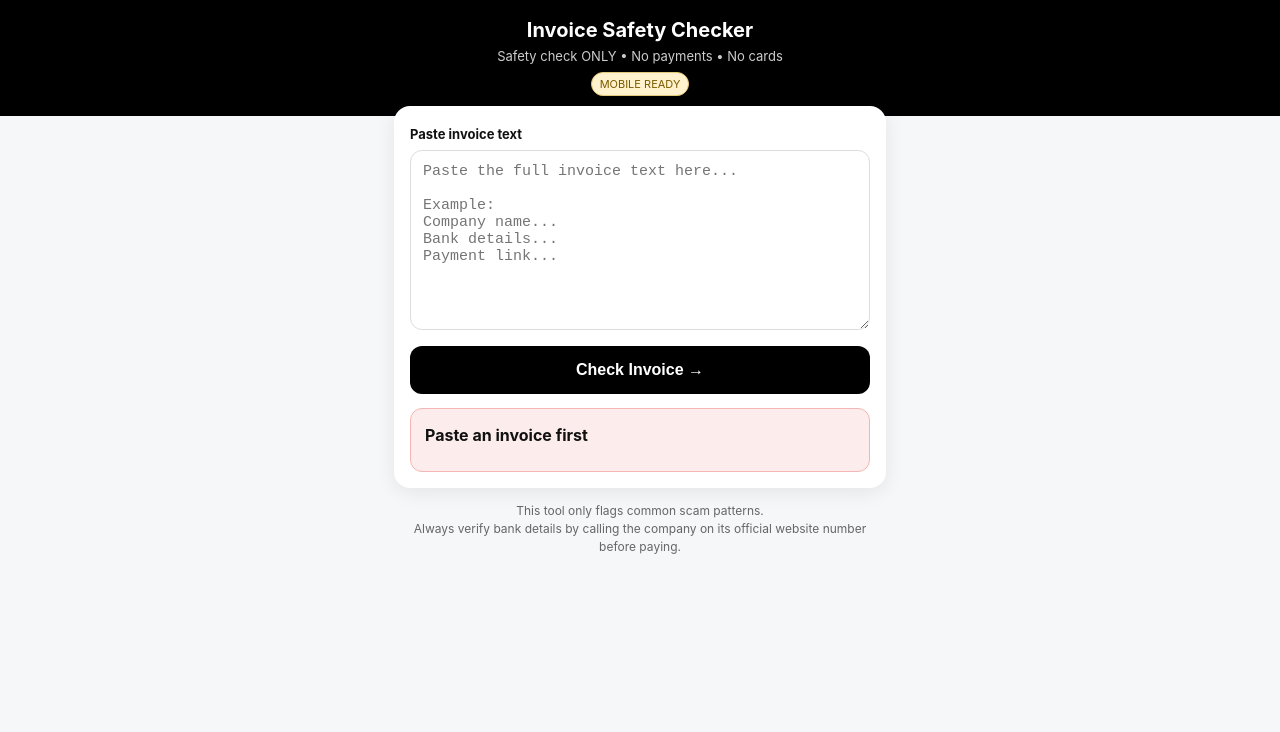
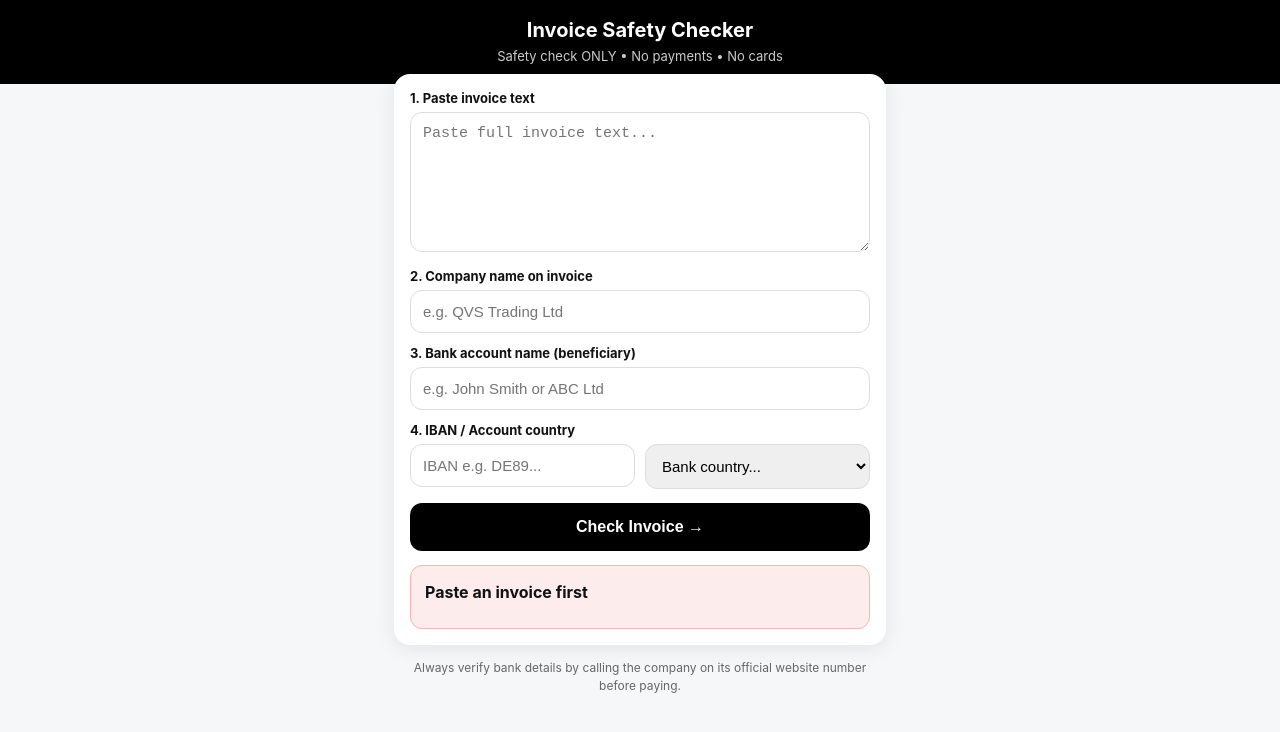
Before and after one commit to Topshugar/invoicesafetychecker, a plain HTML site: page index.html in a window 1280 px wide. Both pictures are taken after a click on the button "Check Invoice →". Drawn offline with Linux system fonts and the light colour scheme.

Commit message:
Update index.html

```diff
--- a/index.html
+++ b/index.html
@@ -11,18 +11,22 @@ body{margin:0;font-family:-apple-system,BlinkMacSystemFont,"Segoe UI",Roboto,san
 .top h1{font-size:20px;margin:0}
 .top p{font-size:13px;opacity:.8;margin:6px 0 0}
 .wrap{max-width:520px;margin:-10px auto 0;padding:0 14px 30px}
-.card{background:#fff;border-radius:16px;padding:16px;box-shadow:0 4px 20px rgba(0,0,0,.08)}
-.label{font-size:13px;font-weight:700;margin:4px 0 8px}
-textarea{width:100%;min-height:180px;padding:12px;border:1px solid #ddd;border-radius:12px;font-size:15px;outline:none;resize:vertical}
-textarea:focus{border-color:#000}
-.btn{width:100%;padding:15px;border:none;border-radius:12px;background:#000;color:#fff;font-size:16px;font-weight:700;margin-top:12px}
+.card{background:#fff;border-radius:16px;padding:16px;box-shadow:0 4px 20px rgba(0,0,0,.08);margin-bottom:12px}
+.label{font-size:13px;font-weight:700;margin:12px 0 6px}
+.label:first-child{margin-top:0}
+input,textarea,select{width:100%;padding:12px;border:1px solid #ddd;border-radius:12px;font-size:15px;outline:none}
+input:focus,textarea:focus,select:focus{border-color:#000}
+textarea{min-height:140px;resize:vertical}
+.btn{width:100%;padding:15px;border:none;border-radius:12px;background:#000;color:#fff;font-size:16px;font-weight:700;margin-top:14px}
 .btn:active{opacity:.85}
 .result{margin-top:14px;border-radius:12px;padding:14px;font-size:14px;line-height:1.6;display:none}
 .result.safe{background:#e8f8ec;border:1px solid #b6e3c0}
 .result.danger{background:#fdecec;border:1px solid #f5b5b5}
 .result h3{margin:0 0 8px;font-size:16px}
 .small{font-size:12px;color:#666;text-align:center;margin-top:14px;line-height:1.5}
-.badge{display:inline-block;background:#fff2cc;border:1px solid #e6c87a;color:#7a5a00;font-size:11px;padding:4px 8px;border-radius:20px;margin-top:8px}
+.row{display:flex;gap:10px}
+.row>div{flex:1}
+.tag{display:inline-block;font-size:11px;padding:4px 8px;border-radius:20px;background:#eef2ff;color:#333;margin:2px 2px 0 0}
 </style>
 </head>
 <body>
@@ -30,32 +34,70 @@ textarea:focus{border-color:#000}
 <div class="top">
   <h1>Invoice Safety Checker</h1>
   <p>Safety check ONLY • No payments • No cards</p>
-  <span class="badge">MOBILE READY</span>
 </div>
 
 <div class="wrap">
   <div class="card">
-    <div class="label">Paste invoice text</div>
-    <textarea id="invoiceText" placeholder="Paste the full invoice text here...&#10;&#10;Example:&#10;Company name...&#10;Bank details...&#10;Payment link..."></textarea>
+    <div class="label">1. Paste invoice text</div>
+    <textarea id="invoiceText" placeholder="Paste full invoice text..."></textarea>
+
+    <div class="label">2. Company name on invoice</div>
+    <input id="companyName" placeholder="e.g. QVS Trading Ltd">
+
+    <div class="label">3. Bank account name (beneficiary)</div>
+    <input id="bankName" placeholder="e.g. John Smith or ABC Ltd">
+
+    <div class="label">4. IBAN / Account country</div>
+    <div class="row">
+      <div><input id="iban" placeholder="IBAN e.g. DE89..."></div>
+      <div>
+        <select id="bankCountry">
+          <option value="">Bank country...</option>
+          <option value="DE">Germany (DE)</option>
+          <option value="GB">UK (GB)</option>
+          <option value="FR">France (FR)</option>
+          <option value="IT">Italy (IT)</option>
+          <option value="ES">Spain (ES)</option>
+          <option value="NL">Netherlands (NL)</option>
+          <option value="AE">UAE (AE)</option>
+          <option value="US">USA (US)</option>
+          <option value="TR">Turkey (TR)</option>
+          <option value="CN">China (CN)</option>
+          <option value="OTHER">Other</option>
+        </select>
+      </div>
+    </div>
+
     <button class="btn" onclick="checkInvoice()">Check Invoice →</button>
     <div id="result" class="result"></div>
   </div>
-
-  <p class="small">This tool only flags common scam patterns.<br>Always verify bank details by calling the company on its official website number before paying.</p>
+  <p class="small">Always verify bank details by calling the company on its official website number before paying.</p>
 </div>
 
 <script>
+const countryNames = {DE:'Germany',GB:'UK',FR:'France',IT:'Italy',ES:'Spain',NL:'Netherlands',AE:'UAE',US:'USA',TR:'Turkey',CN:'China'};
+
+function cleanName(s){
+  return s.toLowerCase().replace(/ltd|limited|llc|inc|gmbh|co\.|company|trading|group/g,'').replace(/[^a-z0-9 ]/g,'').trim();
+}
 function checkInvoice(){
   const text = document.getElementById('invoiceText').value.toLowerCase();
+  const company = document.getElementById('companyName').value.trim();
+  const beneficiary = document.getElementById('bankName').value.trim();
+  const iban = document.getElementById('iban').value.trim().toUpperCase().replace(/\s/g,'');
+  const bankCountry = document.getElementById('bankCountry').value;
   const box = document.getElementById('result');
   box.style.display='block';
   let flags = [];
+  let infos = [];
 
   if(!text.trim()){
     box.className='result danger';
     box.innerHTML='<h3>Paste an invoice first</h3>';
     return;
   }
+
+  // Old checks
   if(text.includes('myshopify') || text.includes('shopify') || text.includes('pay by link') || text.includes('pay by qr'))
     flags.push('Pay-by-link / Shopify checkout for B2B invoice - real B2B uses bank transfer');
   if(text.includes('account might be change') || text.includes('might be change') || text.includes('account might change') || text.includes('account may change'))
@@ -64,17 +106,39 @@ function checkInvoice(){
     flags.push('Passport number on invoice - real invoices do not include this');
   if(text.includes('cis') || text.includes('contact of issuer'))
     flags.push('CIS provided by sender - do not trust it. Verify via bank official website only');
-  if(text.includes('whatsapp') && text.includes('payment'))
-    flags.push('Payment discussed only on WhatsApp - high risk');
-  if(text.includes('urgent') && text.includes('pay today'))
-    flags.push('Urgent pressure to pay today - common scam tactic');
+
+  // NEW 1: Company vs Beneficiary mismatch
+  if(company && beneficiary){
+    const c = cleanName(company);
+    const b = cleanName(beneficiary);
+    const cWords = c.split(' ').filter(w=>w.length>3);
+    const match = cWords.some(w=>b.includes(w));
+    if(!match){
+      flags.push(`Name mismatch: Invoice company is "${company}" but bank account is "${beneficiary}" - real suppliers pay to same company name`);
+    } else {
+      infos.push('Company name matches bank account name');
+    }
+  }
+
+  // NEW 2: IBAN country vs selected bank country
+  if(iban.length >= 2 && bankCountry && bankCountry !== 'OTHER'){
+    const ibanCountry = iban.slice(0,2);
+    if(ibanCountry !== bankCountry){
+      flags.push(`IBAN country mismatch: IBAN starts with ${ibanCountry} but you selected bank country ${bankCountry} (${countryNames[bankCountry]||bankCountry})`);
+    } else {
+      infos.push(`IBAN country matches: ${ibanCountry} = ${countryNames[bankCountry]||bankCountry}`);
+    }
+    // IBAN length basic check
+    if(iban.length < 15 || iban.length > 34) flags.push('IBAN length looks wrong - should be 15-34 characters');
+  }
+  if(iban && !bankCountry) infos.push('Tip: select bank country to check IBAN match');
 
   if(flags.length === 0){
     box.className='result safe';
-    box.innerHTML='<h3>✅ No obvious red flags found</h3>Still verify bank details on official number before paying.';
+    box.innerHTML='<h3>✅ No obvious red flags found</h3>' + infos.map(i=>'<div>• '+i+'</div>').join('') + '<br>Still verify bank details on official number before paying.';
   } else {
     box.className='result danger';
-    box.innerHTML='<h3>⛔ DO NOT PROCEED</h3>' + flags.map(f=>'<div>• '+f+'</div>').join('');
+    box.innerHTML='<h3>⛔ DO NOT PROCEED</h3>' + flags.map(f=>'<div>• '+f+'</div>').join('') + (infos.length?'<br><b>Checks passed:</b><br>'+infos.map(i=>'<div>• '+i+'</div>').join(''):'');
   }
   window.scrollTo({top: document.body.scrollHeight, behavior:'smooth'});
 }
```
